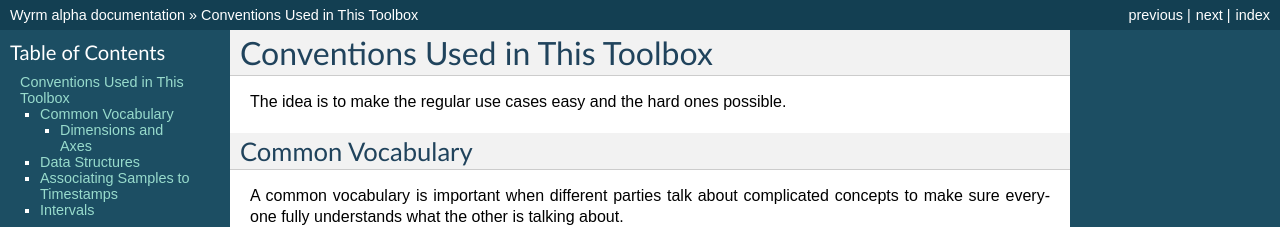
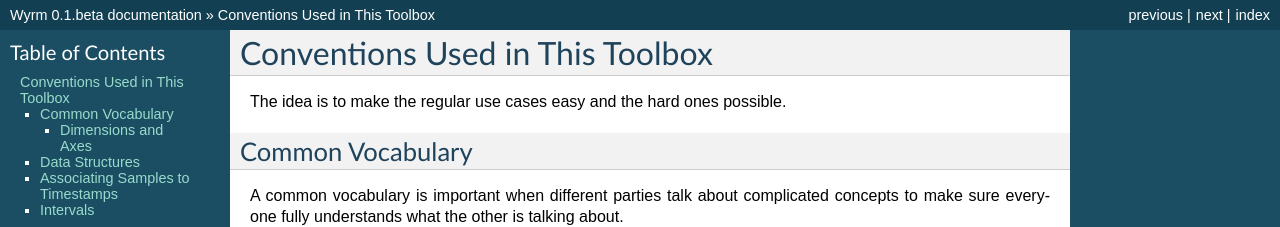
Before and after one commit to venthur/wyrm, a Sphinx documentation site: the page built from doc/conventions.rst, in a window 1280 px wide and 900 px high. Shown: the top 227 px of the window. Built offline with Sphinx 7.4.7, drawn with Linux system fonts in a browser that asks for light colours; some of the changed text lies outside the part shown.

Commit message:
Use version string in docs and setup.py

```diff
--- a/doc/conf.py
+++ b/doc/conf.py
@@ -18,6 +18,8 @@
 # documentation root, use os.path.abspath to make it absolute, like shown here.
 #sys.path.insert(0, os.path.abspath('.'))
 sys.path.insert(0, os.path.abspath('..'))
+
+import wyrm
 
 # -- General configuration -----------------------------------------------------
 
@@ -51,9 +53,9 @@
 # built documents.
 #
 # The short X.Y version.
-version = '0.0'
+version = wyrm.__version__
 # The full version, including alpha/beta/rc tags.
-release = 'alpha'
+release = version + '.beta'
 
 # The language for content autogenerated by Sphinx. Refer to documentation
 # for a list of supported languages.
--- a/setup.py
+++ b/setup.py
@@ -3,10 +3,12 @@
 
 from distutils.core import setup
 
+import wyrm
+
 
 setup(
     name='Wyrm',
-    version='0.0',
+    version=wyrm.__version__,
     description='Toolbox for Brain Computer Interfacing Experiments.',
     author='Bastian Venthur',
     author_email='bastian.venthur@tu-berlin.de',
```
